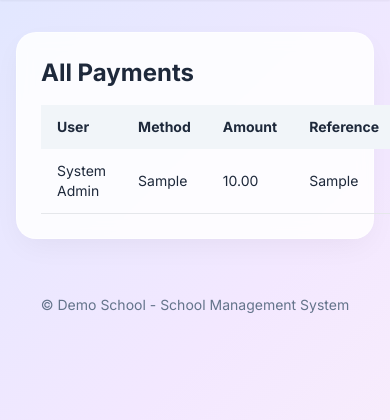
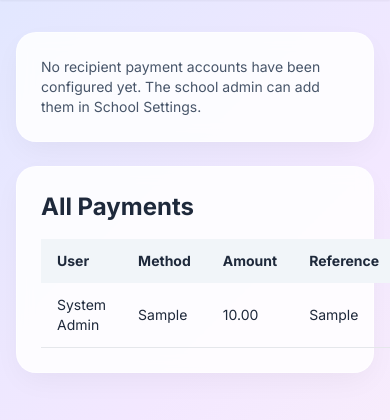
Before and after one commit to jahwillts/laughing-potato, a Flask app: page /payments in a window 390 px wide; the page is wider, and only the part inside the window is pictured. Shown: the part 65-485 px from the top of that part. Run offline with Flask 3, Linux system fonts and the light colour scheme; a user stored in the database is signed in; tables that the repository leaves empty hold one stand-in row (values such as "Sample post"); some libraries are stand-ins or nearby versions.

Commit message:
Add school recipient payment accounts (mobile money + bank details)
Co-Authored-By: Devin AI <158243242+devin-ai-integration[bot]@users.noreply.github.com>

```diff
--- a/app.py
+++ b/app.py
@@ -4,6 +4,7 @@ from functools import wraps
 
 from flask import Flask, render_template, request, redirect, url_for, flash, abort, jsonify
 from flask_sqlalchemy import SQLAlchemy
+from sqlalchemy import text
 from flask_login import LoginManager, UserMixin, login_user, logout_user, login_required, current_user
 from werkzeug.security import generate_password_hash, check_password_hash
 from werkzeug.utils import secure_filename
@@ -38,6 +39,10 @@ class School(db.Model):
     address = db.Column(db.String(250))
     phone = db.Column(db.String(50))
     admin_code_hash = db.Column(db.String(256))
+    payment_mobile_money = db.Column(db.String(255))
+    payment_bank_name = db.Column(db.String(120))
+    payment_bank_account = db.Column(db.String(120))
+    payment_bank_holder = db.Column(db.String(120))
 
 class User(UserMixin, db.Model):
     id = db.Column(db.Integer, primary_key=True)
@@ -445,6 +450,10 @@ def school_settings():
         school.motto = request.form.get('motto', school.motto)
         school.address = request.form.get('address', school.address)
         school.phone = request.form.get('phone', school.phone)
+        school.payment_mobile_money = request.form.get('payment_mobile_money', school.payment_mobile_money)
+        school.payment_bank_name = request.form.get('payment_bank_name', school.payment_bank_name)
+        school.payment_bank_account = request.form.get('payment_bank_account', school.payment_bank_account)
+        school.payment_bank_holder = request.form.get('payment_bank_holder', school.payment_bank_holder)
         if 'logo' in request.files:
             school.logo = save_photo(request.files['logo']) or school.logo
         new_code = request.form.get('admin_code', '').strip()
@@ -705,6 +714,7 @@ def exam_report(exam_id):
 @login_required
 def payments_view():
     sid = current_user.school_id
+    school = get_school()
     if current_user.role == 'admin':
         payments = Payment.query.filter_by(school_id=sid).order_by(Payment.date.desc()).all()
         if request.method == 'POST':
@@ -713,7 +723,7 @@ def payments_view():
             db.session.commit()
             flash('Payment status updated.', 'success')
             return redirect(url_for('payments_view'))
-        return render_template('payments.html', payments=payments, admin=True)
+        return render_template('payments.html', payments=payments, admin=True, school=school)
     if request.method == 'POST':
         amount = float(request.form.get('amount', 0))
         method = request.form.get('method')
@@ -727,7 +737,7 @@ def payments_view():
         flash('Payment submitted. Pending approval.', 'info')
         return redirect(url_for('payments_view'))
     payments = Payment.query.filter_by(user_id=current_user.id, school_id=sid).order_by(Payment.date.desc()).all()
-    return render_template('payments.html', payments=payments)
+    return render_template('payments.html', payments=payments, school=school)
 
 @app.route('/renewals', methods=['GET', 'POST'])
 @role_required('admin')
@@ -796,8 +806,26 @@ def chat_view():
 # Init
 # ---------------------------------------------------------------------------
 
+def migrate_db():
+    """Add any missing columns to existing SQLite tables."""
+    try:
+        cols = {c[1] for c in db.session.execute(text("PRAGMA table_info(school)"))}
+        additions = [
+            ('payment_mobile_money', 'VARCHAR(255)'),
+            ('payment_bank_name', 'VARCHAR(120)'),
+            ('payment_bank_account', 'VARCHAR(120)'),
+            ('payment_bank_holder', 'VARCHAR(120)'),
+        ]
+        for col, dtype in additions:
+            if col not in cols:
+                db.session.execute(text(f"ALTER TABLE school ADD COLUMN {col} {dtype}"))
+        db.session.commit()
+    except Exception:
+        db.session.rollback()
+
 with app.app_context():
     db.create_all()
+    migrate_db()
     if not School.query.first():
         default_code = os.environ.get('ADMIN_CODE', 'admin123')
         school = School(
--- a/templates/payments.html
+++ b/templates/payments.html
@@ -1,7 +1,36 @@
 {% extends 'base.html' %}
 {% block title %}Payments - {{ school.name }}{% endblock %}
 {% block content %}
+{% macro payment_accounts() %}
+{% if school.payment_mobile_money or school.payment_bank_name or school.payment_bank_account %}
+<div class="card mb-6">
+    <h2 class="text-xl font-bold mb-4">Recipient payment accounts</h2>
+    <div class="grid grid-cols-1 md:grid-cols-2 gap-6 text-sm">
+        {% if school.payment_mobile_money %}
+        <div>
+            <h3 class="font-semibold text-slate-700 mb-1">Mobile Money</h3>
+            <p class="whitespace-pre-line">{{ school.payment_mobile_money }}</p>
+        </div>
+        {% endif %}
+        {% if school.payment_bank_name or school.payment_bank_account %}
+        <div>
+            <h3 class="font-semibold text-slate-700 mb-1">Bank Transfer</h3>
+            <p><span class="text-slate-500">Bank:</span> {{ school.payment_bank_name or '—' }}</p>
+            <p><span class="text-slate-500">Account holder:</span> {{ school.payment_bank_holder or '—' }}</p>
+            <p><span class="text-slate-500">Account number:</span> {{ school.payment_bank_account or '—' }}</p>
+        </div>
+        {% endif %}
+    </div>
+</div>
+{% else %}
+<div class="card mb-6 text-sm text-slate-600">
+    No recipient payment accounts have been configured yet. The school admin can add them in School Settings.
+</div>
+{% endif %}
+{% endmacro %}
+
 {% if admin %}
+{{ payment_accounts() }}
 <div class="card">
     <h2 class="text-2xl font-bold mb-4">All Payments</h2>
     <table class="w-full text-sm">
@@ -31,6 +60,7 @@
     </table>
 </div>
 {% else %}
+{{ payment_accounts() }}
 <div class="grid grid-cols-1 lg:grid-cols-2 gap-6">
     <div class="card">
         <h2 class="text-2xl font-bold mb-4">Make Payment</h2>
```
Also changed, not shown: templates/school_settings.html (+8 -0 lines).
